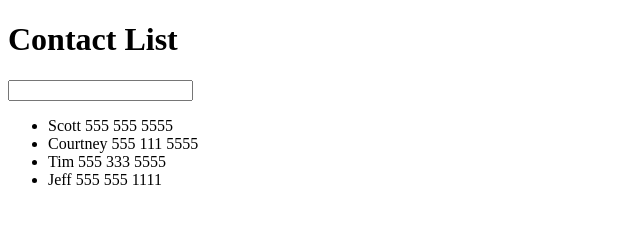
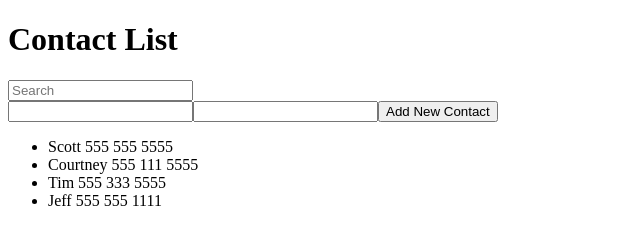
Before and after one commit to rafariossaa/learning_react4everyone, a React app: page / in a window 1280 px wide. Shown: the whole page, without its empty margins (0-640 px from the left). Built offline with nearby package versions, Linux system fonts and the light colour scheme.

Commit message:
video 15: Añade un par de campos para poder meter mas contactos en la lista

```diff
--- a/src/ContactsList.js
+++ b/src/ContactsList.js
@@ -3,10 +3,12 @@ import React from 'react';
 import Contact from './Contact'
 
 class ContactsList extends React.Component {
-    constructor() {
-      super();
+    constructor(props) {
+      super(props);
+
       this.state = {
-         search : ''
+         search: '',
+         contacts: props.contacts
       };
     }
 
@@ -14,8 +16,22 @@ class ContactsList extends React.Component {
     	this.setState ({search: event.target.value.substring(0,20) });
     }
 
+    addContact(event) {
+    	event.preventDefault();
+    	let name = this.refs.name.value;
+    	let phone = this.refs.phone.value;
+    	let id = Math.floor((Math.random() * 100) +1 );
+
+    	this.setState({
+    		contacts: this.state.contacts.concat({id, name, phone})
+    	});
+
+    	this.refs.name.value='';
+    	this.refs.phone.value='';
+    }
+
 	render() {
-		let filteredContacts = this.props.contacts.filter(
+		let filteredContacts = this.state.contacts.filter(
 			(contact) => {
 				return contact.name.toLowerCase().indexOf(this.state.search) !== -1;
 			  }
@@ -24,8 +40,14 @@ class ContactsList extends React.Component {
 		return(
 			<div>
 			<input type="text"
+			       placeholder="Search"
 			       value={this.state.search}
 			       onChange={this.updateSearch.bind(this)} />
+			<form onSubmit={this.addContact.bind(this)} >
+			  <input type="text" ref="name" />
+			  <input type="text" ref="phone" />
+			  <button type="submit">Add New Contact</button>
+			</form>
 
 			<ul>
 			  {
```
Also changed, not shown: index.html (+1 -1 lines).
